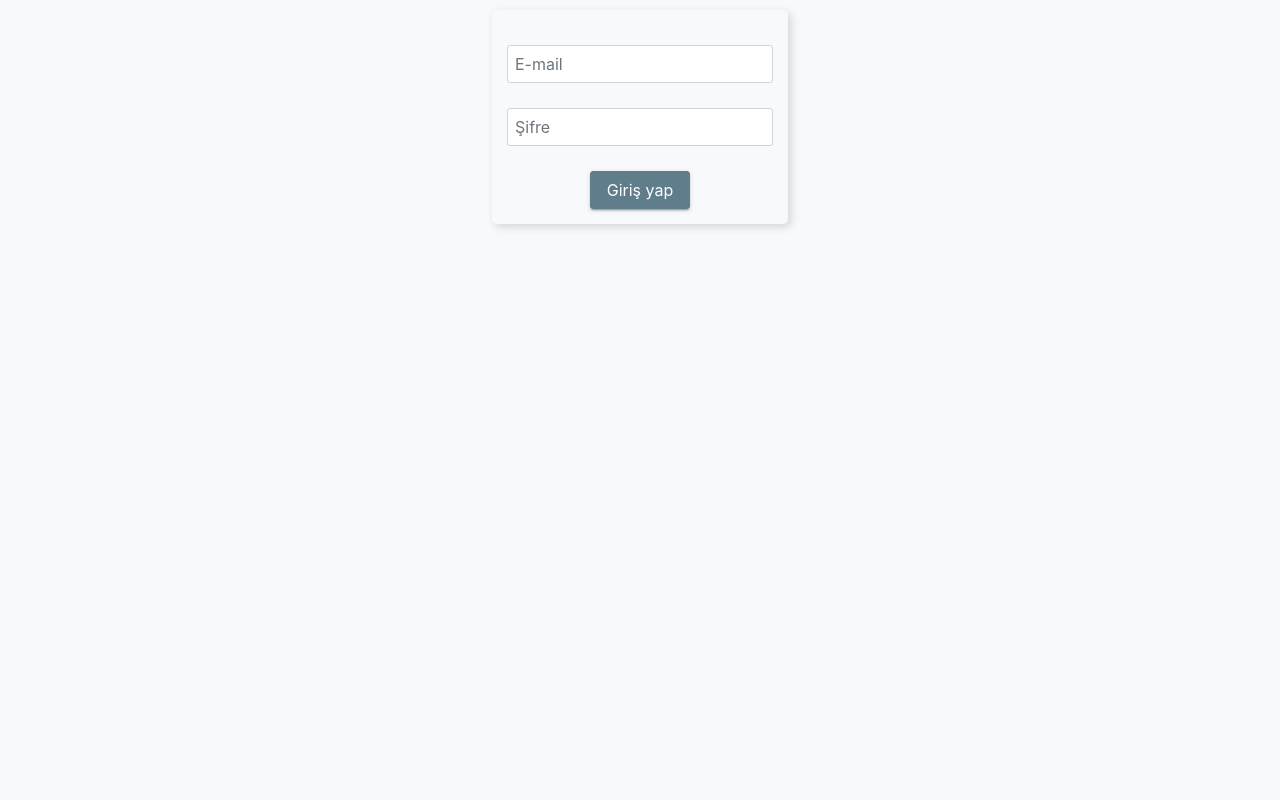
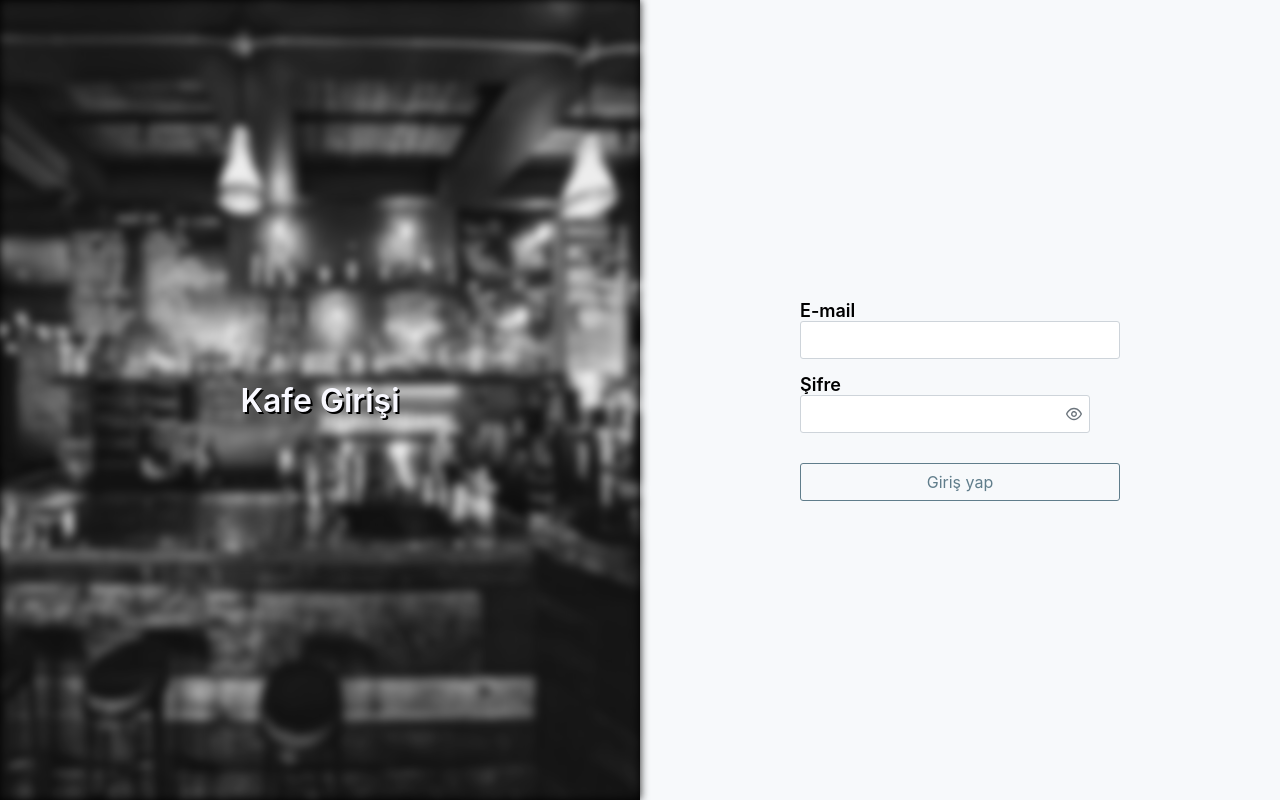
Before and after one commit to tugkanmeral/CheckOn, a React (Create React App) app in the folder CheckOn.WebApp/ClientApp/: page /kafegirisi in a window 1280 px wide. Built offline with nearby package versions, Linux system fonts and the light colour scheme.

Commit message:
Designed login page for cafes

```diff
--- a/CheckOn.WebApp/ClientApp/src/components/cafe/CafeList.js
+++ b/CheckOn.WebApp/ClientApp/src/components/cafe/CafeList.js
@@ -18,7 +18,7 @@ export class CafeList extends Component {
       cafes: [],
       filteredCafes: [],
       page: 0, // zero-based
-      numberOfItem: 15,
+      numberOfItem: 6,
       cafeNameFilter: "",
       cafeAddress: "",
       occupancyRange: [0, 100],
--- a/CheckOn.WebApp/ClientApp/src/pages/login/CafeLogin.js
+++ b/CheckOn.WebApp/ClientApp/src/pages/login/CafeLogin.js
@@ -1,15 +1,52 @@
 import React, { Component } from "react";
 import { connect } from "react-redux";
-import LoginCard from "../../components/auth/LoginCard";
+// import LoginCard from "../../components/auth/LoginCard";
 import { setUser } from "../../redux/actions/userAction";
+import { InputText } from "primereact/inputtext";
+import { Password } from "primereact/password";
+import { Button } from "primereact/button";
 
 import "../../styles/pages/login/cafeLogin.css";
+import backgroundImage from "../../assets/cafe_login.jpg";
 
 class CafeLogin extends Component {
+  constructor(props) {
+    super(props);
+    this.state = {
+      email: "",
+      pass: "",
+    };
+  }
+
   render() {
     return (
       <div id="cafe-login-page" className="tm-page-container">
-        <LoginCard />
+        {/* <LoginCard /> */}
+        <div className="content-side">
+          <img className="back-image" src={backgroundImage} />
+          <div className="centered-text">Kafe Girişi</div>
+        </div>
+        <div className="login-side">
+          <span className="input-container">
+            <label htmlFor="email">E-mail</label>
+            <InputText
+              id="email"
+              value={this.state.email}
+              onChange={(e) => this.setState({ email: e.target.value })}
+            />
+          </span>
+          <span className="input-container">
+            <label htmlFor="pass">Şifre</label>
+            <Password
+              id="pass"
+              value={this.state.pass}
+              onChange={(e) => this.setState({ pass: e.target.value })}
+              feedback={false}
+              toggleMask
+            />
+          </span>
+          <Button className="p-button-secondary p-button-outlined login-button" label="Giriş yap" />
+        </div>
       </div>
     );
   }
--- /dev/null
+++ b/CheckOn.WebApp/ClientApp/src/services/AuthService.js
@@ -0,0 +1,4 @@
+export async function CafeLogin(_email, _password) {
+    console.log('Email: ' + _email)
+    console.log('Password: ' + _password)
+  }
--- a/CheckOn.WebApp/ClientApp/src/styles/common.css
+++ b/CheckOn.WebApp/ClientApp/src/styles/common.css
@@ -16,7 +16,6 @@ body {
 #site-container {
   flex: 1;
   display: flex;
-  padding: 0px 10px 10px 10px;
 }
 
 .tm-page-container {
--- a/CheckOn.WebApp/ClientApp/src/styles/components/cafe/cafeList.css
+++ b/CheckOn.WebApp/ClientApp/src/styles/components/cafe/cafeList.css
@@ -2,7 +2,6 @@
   height: 100%;
   display: flex;
   flex-direction: column;
-  justify-content: space-between;
   align-items: stretch;
 }
 
--- a/CheckOn.WebApp/ClientApp/src/styles/pages/login/cafeLogin.css
+++ b/CheckOn.WebApp/ClientApp/src/styles/pages/login/cafeLogin.css
@@ -1,6 +1,61 @@
 #cafe-login-page {
-    display: flex;
-    justify-content: center;
-    align-items: center;
-    width: 100%;
+  display: flex;
+  flex-direction: row;
+  width: 100%;
 }
+
+.login-side {
+  flex: 1;
+  display: flex;
+  flex-direction: column;
+  justify-content: center;
+  align-items: center;
+  height: 100vh;
+}
+
+.content-side {
+  flex: 1;
+  background-color: black;
+  height: 100vh;
+  text-align: center;
+  object-fit: cover;
+  position: relative;
+}
+
+.centered-text {
+  position: absolute;
+  top: 50%;
+  left: 50%;
+  transform: translate(-50%, -50%);
+  color: ghostwhite;
+  font-size: xx-large;
+  font-weight: 600;
+  text-shadow: 2px 2px #000000;
+}
+
+.back-image {
+  width: 100%;
+  height: 100%;
+  filter: blur(5px) grayscale(100%);
+}
+
+.input-container {
+  width: 50%;
+  display: flex;
+  flex-direction: column;
+  margin-bottom: 15px;
+}
+
+label {
+  font-weight: 600;
+  font-size: large;
+}
+
+input {
+  width: 100%;
+}
+
+.login-button {
+  margin-top: 15px !important;
+  width: 50%;
+}
```
Also changed, not shown: CheckOn.WebApp/ClientApp/src/assets/cafe_login.jpg (added).
